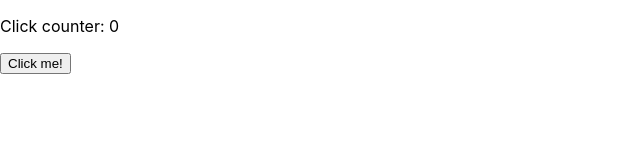
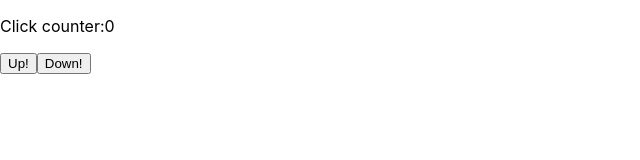
Before and after one commit to pabloparejo/mini-app, a React (Create React App) app: page / in a window 1280 px wide. Shown: the top 160 px of the page, without its empty margins (0-640 px from the left). Built offline with nearby package versions, Linux system fonts and the light colour scheme.

Commit message:
Up and down

```diff
--- a/src/App.js
+++ b/src/App.js
@@ -1,20 +1,31 @@
 import React from 'react';
 
-class App extends React.Component{
-  state = {
-    counter: 0
+class App extends React.Component {
+  constructor(props) {
+    super(props);
+    this.state = {
+      counter: 0
+    };
   }
 
-  handleOnClick = () => {
-    this.setState(prevState => ({ counter: prevState.counter + 1 }))
+  handleOnClick = offset => {
+    this.setState(prevState => ({ counter: prevState.counter + offset }));
   }
 
   render() {
     const { counter } = this.state;
     return (
       <div className="App">
-        <p>Click counter: {counter}</p>
-        <button onClick={this.handleOnClick}>Click me!</button>
+        <p>
+          Click counter:
+          {counter}
+        </p>
+        <button type="button" onClick={() => this.handleOnClick(1)}>
+          Up!
+        </button>
+        <button type="button" onClick={() => this.handleOnClick(-1)}>
+          Down!
+        </button>
       </div>
     );
   }
```
